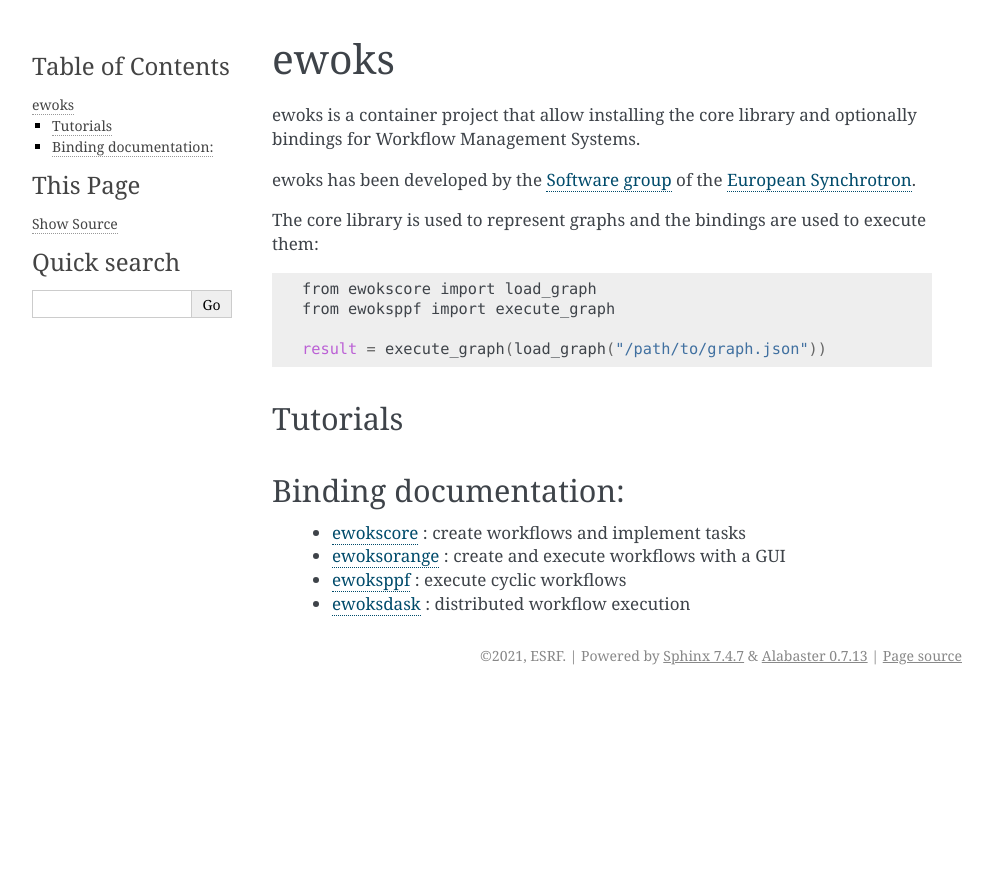
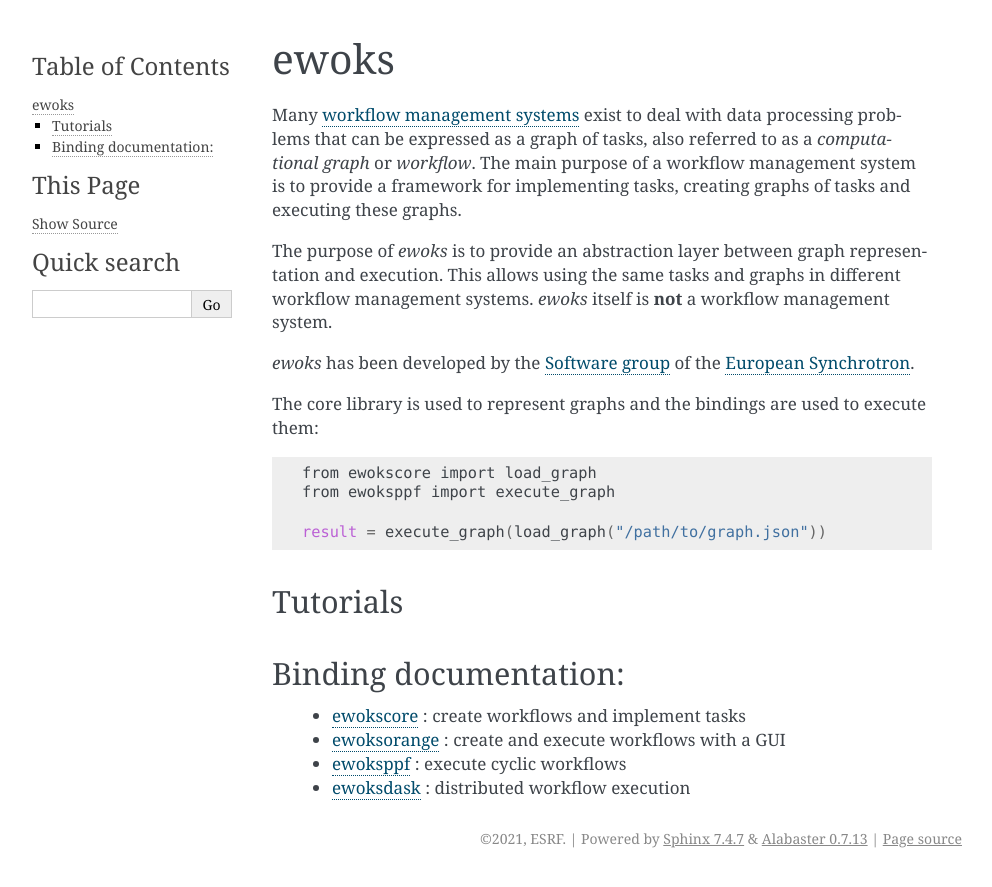
Before and after one commit to ewoks-kit/ewoks, a Sphinx documentation site: the page built from doc/index.rst, in a window 1280 px wide. Shown: the top 887 px of the page, without its empty margins (148-1140 px from the left). Built offline with Sphinx 7.4.7, drawn with Linux system fonts in a browser that asks for light colours; pages that are not in the unit, such as notebooks, are missing from menus.

Commit message:
put ewoks motivation front and center in README and docs

```diff
--- a/doc/index.rst
+++ b/doc/index.rst
@@ -1,9 +1,11 @@
 ewoks |release|
 ===============
 
-ewoks is a container project that allow installing the core library and optionally bindings for Workflow Management Systems.
+Many `workflow management systems <https://s.apache.org/existing-workflow-systems>`_ exist to deal with data processing problems that can be expressed as a graph of tasks, also referred to as a *computational graph* or *workflow*. The main purpose of a workflow management system is to provide a framework for implementing tasks, creating graphs of tasks and executing these graphs.
 
-ewoks has been developed by the `Software group <http://www.esrf.eu/Instrumentation/software>`_ of the `European Synchrotron <https://www.esrf.eu/>`_.
+The purpose of *ewoks* is to provide an abstraction layer between graph representation and execution. This allows using the same tasks and graphs in different workflow management systems. *ewoks* itself is **not** a workflow management system.
+
+*ewoks* has been developed by the `Software group <http://www.esrf.eu/Instrumentation/software>`_ of the `European Synchrotron <https://www.esrf.eu/>`_.
 
 The core library is used to represent graphs and the bindings are used to execute them:
 
```
Also changed, not shown: README.md (+3 -1 lines).
